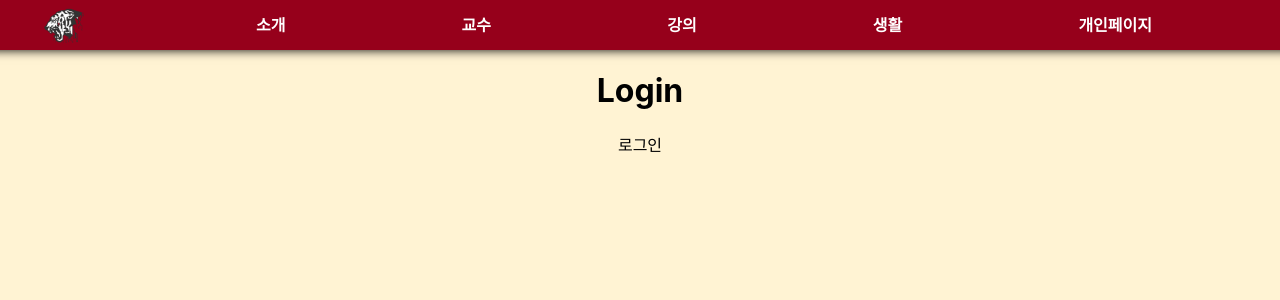
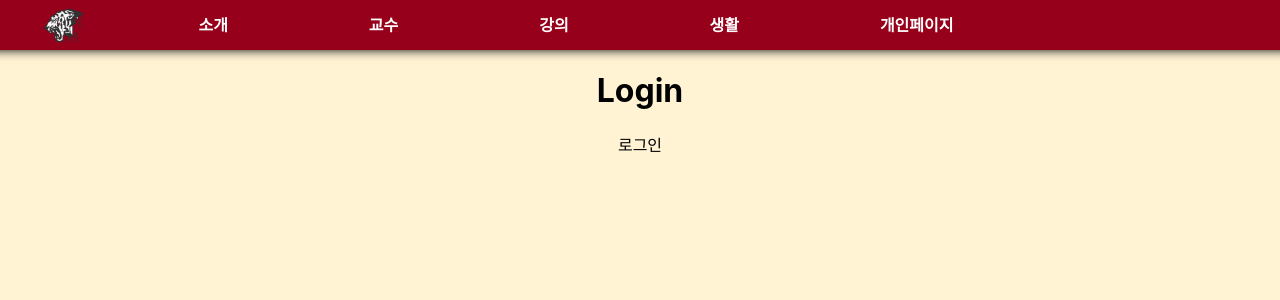
Before and after one commit to CYDF-MatKor/web-for-cydf, a React (Create React App) app in the folder front/: page /login in a window 1280 px wide. Shown: the top 300 px of the page. Built offline with nearby package versions, Linux system fonts and the light colour scheme.

Commit message:
Make space-around and right

```diff
--- a/front/src/Component/Navbar.css
+++ b/front/src/Component/Navbar.css
@@ -36,10 +36,20 @@
 #navbar-sub-middle {
 	display: flex;
 	flex-direction: row;
-	justify-content: space-between;
+	justify-content: space-around;
 	align-items: center;
 
 	width: 70%;
+	height: 100%;
+}
+#navbar-main-right,
+#navbar-sub-right {
+	display: flex;
+	flex-direction: row;
+	justify-content: space-around;
+	align-items: center;
+
+	width: 20%;
 	height: 100%;
 }
 
```
